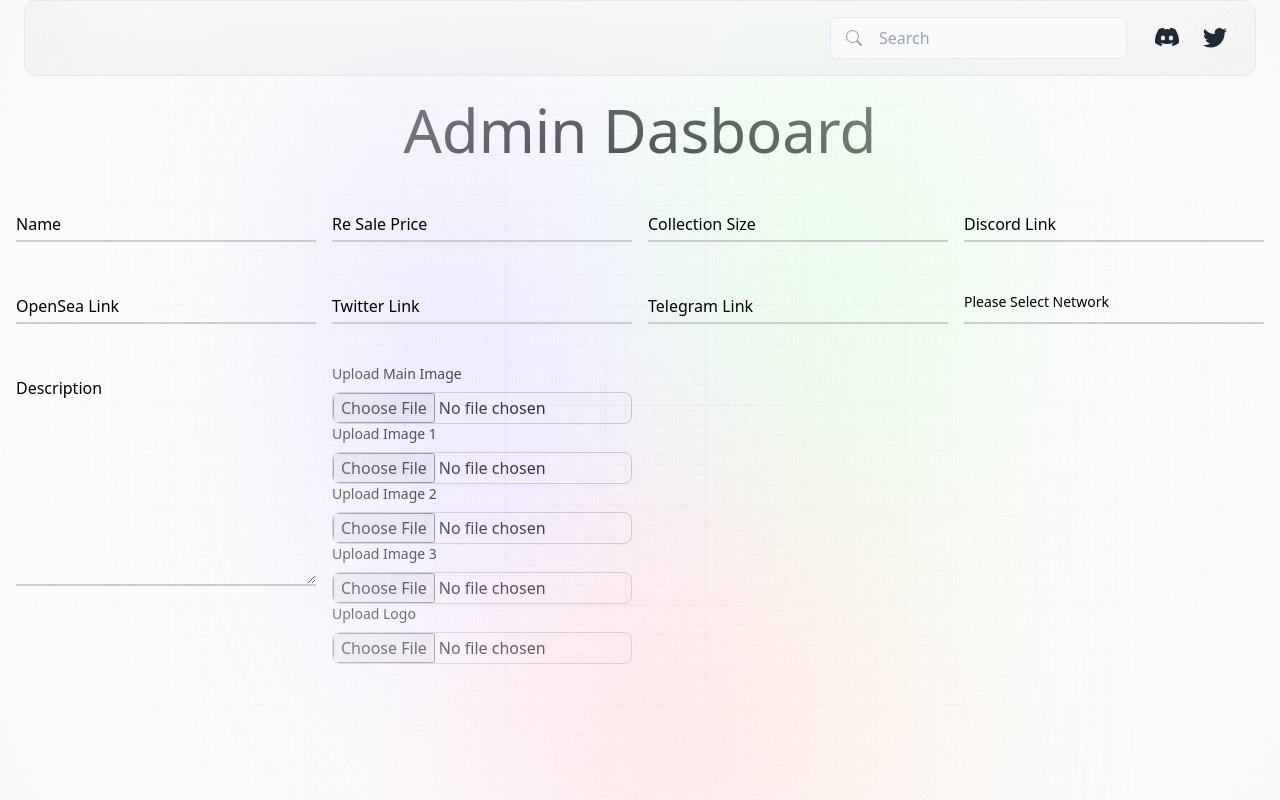
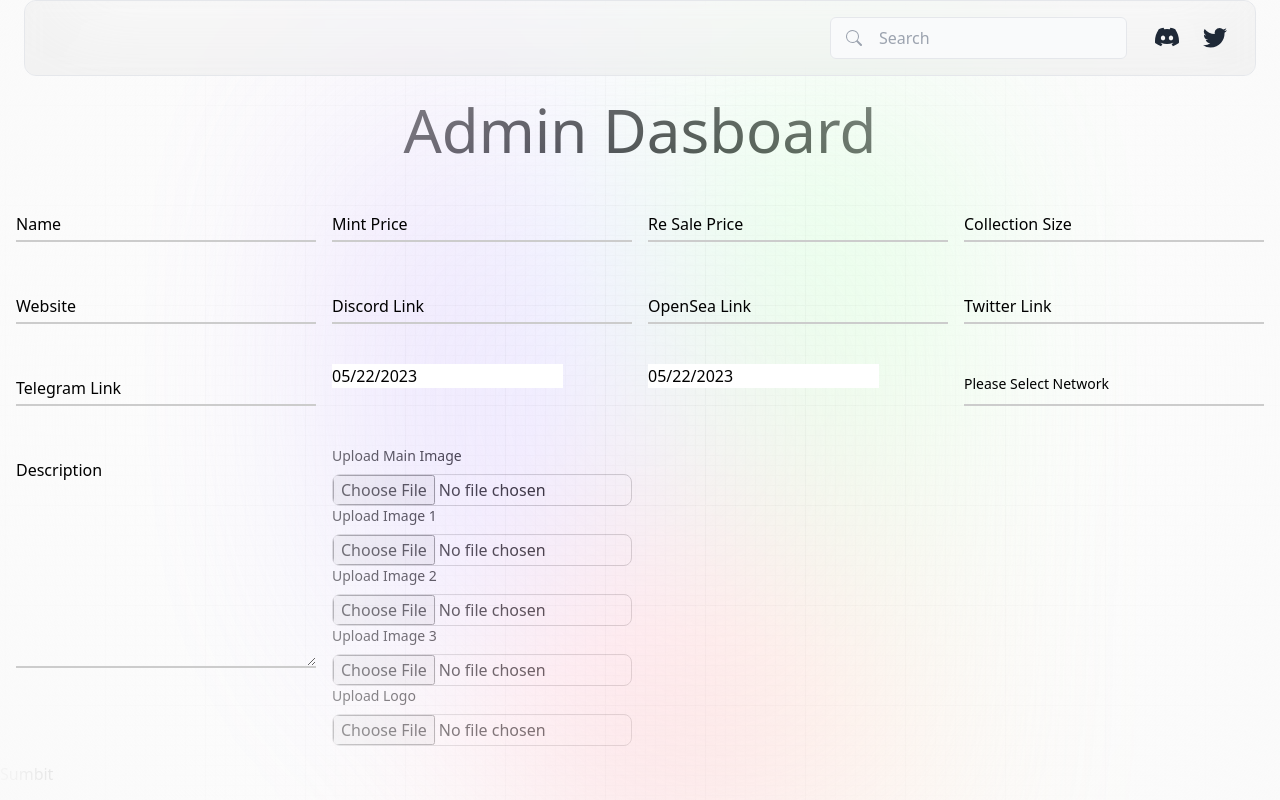
Before and after one commit to Decentralized-Brains/NFT-MINT-HUB, a Next.js app: page /admin in a window 1280 px wide. Built offline with nearby package versions, Linux system fonts and the light colour scheme.

Commit message:
working on bcknd

```diff
--- a/app/admin/page.jsx
+++ b/app/admin/page.jsx
@@ -1,10 +1,81 @@
 'use client'
 import React from 'react'
+import { useState } from 'react'
+import DatePicker from "react-datepicker";
+import "react-datepicker/dist/react-datepicker.css";
+
+
 
 function Admin() {
+  const [inputs, setInputs] = useState(null);
+  const [file, setFile]  = useState(null);
+  const [startDate, setStartDate] = useState(new Date());
+  const [endDate, setEndDate] = useState(new Date());
+
+  const handlePhotos = (event) => {
+    const name = event.target.name
+    setFile({ ...file, [name]: event.target.files[0] });
+  }
+
   const handeSubmit = (event) => {
     console.log(event.target.value)
+    const name = event.target.name;
+    const value = event.target.value
+    setInputs({...inputs, [name]:value})
   }
+
+  const postData=async(event)=>{
+    try {
+      const formData = new FormData()
+      formData.append("name",inputs.name)
+      formData.append("description",inputs.description)
+      formData.append("startDate",inputs.startDate)
+      formData.append("endDate",inputs.endDate)
+      formData.append("platform",inputs.platform)
+      formData.append("mintPrice",inputs.mintPrice)
+      formData.append("reSalePrice",inputs.reSaleprice)
+      formData.append("collectionSize",inputs.collectionSize)
+      formData.append("website",inputs.website)
+      formData.append("discordLink",inputs.discordLink)
+      formData.append("twitterLink",inputs.twitterLink)
+      formData.append("telegramLink",inputs.telegramLink)
+      formData.append("logo",file.logo)
+      formData.append("mainImage",file.mainImage)
+      formData.append("image1",file.image1)
+      formData.append("image2",file.image2)
+      formData.append("image3",file.image3)
+
+
+      const response = await fetch("/api/get-data", {
+        method: "POST",
+        body:formData
+        // body: JSON.stringify({
+          // name:inputs.name,
+          // description:inputs.description,
+          // startDate:startDate,
+          // endDate:endDate,
+          // platform:inputs.platform,
+          // mintPrice:inputs.mintPrice,
+          // reSaleprice: inputs.reSaleprice,
+          // collectionSize:inputs.collectionSize,
+          // website:inputs.website,
+          // discordLink:inputs.discordLink,
+          // twitterLink:inputs.twitterLink,
+          // telegramLink:inputs.telegramLink,
+          // openSeaLink:inputs.openSeaLink,
+          // logo:file.logo,
+          // mainImage:file.mainImage,
+          // image1:file.image1,
+          // image2:file.image2,
+          // image3:file.image3
+        // }),
+      });
+      console.log(response)
+    } catch (error) {
+      console.log(error);
+  }
+}
+
   return (
     <div className="admin-panel">
       <div className='w-[100%]'>
@@ -31,7 +102,22 @@ function Admin() {
             <div className="relative z-0 w-full mb-6 group">
               <input
                 type="number"
-                name="price"
+                name="mintPrice"
+                className="placeholder-transparent focus:placeholder-gray-500 block py-2.5 px-0 w-full text-sm text-black bg-transparent border-0 border-b-2 border-[#cccccc] appearance-none dark:text-black  dark:focus:border-[#FCC607] focus:outline-none focus:ring-0 focus:border-[#FCC607] peer"
+                placeholder="0.1 ..."
+                onChange={handeSubmit}
+              />
+              <label
+                htmlFor="floating_first_name"
+                className="peer-focus:font-medium absolute text-base text-black  duration-300 transform -translate-y-6 scale-75 top-3 -z-10 origin-[0] peer-focus:left-0 peer-focus:text-[#FCC607] peer-focus:dark:text-[#FCC607] peer-placeholder-shown:scale-100 peer-placeholder-shown:translate-y-0 peer-focus:scale-75 peer-focus:-translate-y-6"
+              >
+                Mint Price
+              </label>
+            </div>
+            <div className="relative z-0 w-full mb-6 group">
+              <input
+                type="number"
+                name="reSalePrice"
                 className="placeholder-transparent focus:placeholder-gray-500 block py-2.5 px-0 w-full text-sm text-black bg-transparent border-0 border-b-2 border-[#cccccc] appearance-none dark:text-black  dark:focus:border-[#FCC607] focus:outline-none focus:ring-0 focus:border-[#FCC607] peer"
                 placeholder="0.1 ..."
                 onChange={handeSubmit}
@@ -61,6 +147,21 @@ function Admin() {
             <div className="relative z-0 w-full mb-6 group">
               <input
                 type="text"
+                name="website"
+                className="placeholder-transparent focus:placeholder-gray-500 block py-2.5 px-0 w-full text-sm text-black bg-transparent border-0 border-b-2 border-[#cccccc] appearance-none dark:text-black  dark:focus:border-[#FCC607] focus:outline-none focus:ring-0 focus:border-[#FCC607] peer"
+                placeholder="http://"
+                onChange={handeSubmit}
+              />
+              <label
+                htmlFor="floating_first_name"
+                className="peer-focus:font-medium absolute text-base text-black  duration-300 transform -translate-y-6 scale-75 top-3 -z-10 origin-[0] peer-focus:left-0 peer-focus:text-[#FCC607] peer-focus:dark:text-[#FCC607] peer-placeholder-shown:scale-100 peer-placeholder-shown:translate-y-0 peer-focus:scale-75 peer-focus:-translate-y-6"
+              >
+                Website
+              </label>
+            </div>
+            <div className="relative z-0 w-full mb-6 group">
+              <input
+                type="text"
                 name="discordLink"
                 className="placeholder-transparent focus:placeholder-gray-500 block py-2.5 px-0 w-full text-sm text-black bg-transparent border-0 border-b-2 border-[#cccccc] appearance-none dark:text-black  dark:focus:border-[#FCC607] focus:outline-none focus:ring-0 focus:border-[#FCC607] peer"
                 placeholder="http://"
@@ -76,7 +177,7 @@ function Admin() {
             <div className="relative z-0 w-full mb-6 group">
               <input
                 type="text"
-                name="openseaLink"
+                name="openSeaLink"
                 className="placeholder-transparent focus:placeholder-gray-500 block py-2.5 px-0 w-full text-sm text-black bg-transparent border-0 border-b-2 border-[#cccccc] appearance-none dark:text-black  dark:focus:border-[#FCC607] focus:outline-none focus:ring-0 focus:border-[#FCC607] peer"
                 placeholder="http://"
                 onChange={handeSubmit}
@@ -119,9 +220,17 @@ function Admin() {
               </label>
             </div>
             <div className="relative z-0 w-full mb-6 group">
+             <DatePicker name='startDate' selected={startDate} onChange={(date) => setStartDate(date)} />
+            </div>
+
+            <div className="relative z-0 w-full mb-6 group">
+             <DatePicker name='endDate' selected={endDate} onChange={(date) => setEndDate(date)} />
+            </div>
+
+            <div className="relative z-0 w-full mb-6 group">
               <select
                 onChange={handeSubmit}
-                name="chains"
+                name="platform"
                 className="placeholder-transparent focus:placeholder-gray-500 block py-2.5 px-0 w-full text-sm text-black bg-transparent border-0 border-b-2 border-[#cccccc] appearance-none dark:text-black  dark:focus:border-[#FCC607] focus:outline-none focus:ring-0 focus:border-[#FCC607] peer"
               >
                 <option value="">Please Select Network</option>
@@ -164,7 +273,7 @@ function Admin() {
                   id="file_input"
                   type="file"
                   name='mainImage'
-
+                  onChange={handlePhotos}
                   accept="image/*,video/*"
                 />
               </div>
@@ -180,7 +289,7 @@ function Admin() {
                   id="file_input"
                   type="file"
                   name='image1'
-
+                  onChange={handlePhotos}
                   accept="image/*,video/*"
                 />
               </div>
@@ -196,7 +305,7 @@ function Admin() {
                   id="file_input"
                   type="file"
                   name='image2'
-
+                  onChange={handlePhotos}
                   accept="image/*,video/*"
                 />
               </div>
@@ -212,6 +321,7 @@ function Admin() {
                   id="file_input"
                   type="file"
                   name='image3'
+                  onChange={handlePhotos}
                   accept="image/*,video/*"
                 />
               </div>
@@ -227,12 +337,17 @@ function Admin() {
                   id="file_input"
                   type="file"
                   name='logo'
+                  onChange={handlePhotos}
                   accept="image/*,video/*"
                 />
               </div>
             </div>
           </div>
+
         </form>
+        <div>
+          <button type='button' onClick={postData}>Sumbit</button>
+          </div>
       </div>
       <div>
       </div>
--- /dev/null
+++ b/app/api/get-data/route.js
@@ -0,0 +1,12 @@
+import { connectToDB } from "@middleware/connectDB.js";
+import Collection from "@models/tokens";
+
+export const POST = async (request,res) => {
+  try {
+    const response = await request.formData()
+    console.log(response.get('mainImage'))
+    return new Response(JSON.stringify({name:""}), { status: 200 });
+  } catch (error) {
+    console.log(error);
+  }
+};
--- a/app/api/new/route.js
+++ /dev/null
@@ -1,13 +0,0 @@
-import { connectToDB } from "@middleware/connectDB.js"
-import CollectionModel from "@models/Collections"
-
-export const GET = async (request) => {
-    try {
-        await connectToDB();
-        const newCollection = new CollectionModel({name:"Alfaz"})
-        await newCollection.save()
-        return new Response({ status: 200 })
-    } catch (error) {
-        return new Response(error, { status: 500 })
-    }
-}
--- /dev/null
+++ b/app/api/send-data/route.js
@@ -0,0 +1,12 @@
+import { connectToDB } from "@middleware/connectDB.js";
+import Collection from "@models/tokens";
+
+export const GET = async (request) => {
+  try {
+    await connectToDB();
+    const response = await Collection.find({}); // Call find() on the instantiated model
+    return new Response(JSON.stringify(response), { status: 200 });
+  } catch (error) {
+    console.log(error);
+  }
+};
--- a/app/page.jsx
+++ b/app/page.jsx
@@ -11,12 +11,6 @@ const Home = () => {
       <div className="md:ml-2 w-full">
         <TopFilter />
         <Card />
-        <Card />
-        <Card />
-        <Card />
-        <Card />
-        <Card />
-        <Card />
       </div>
     </div>
   );
--- a/models/Collections.js
+++ b/models/tokens.js
@@ -7,6 +7,7 @@ const CollectionShema = new Schema({
     description: {
         type: String,
     },
+
     startDate: {
         type: String
     },
@@ -25,6 +26,18 @@ const CollectionShema = new Schema({
     collectionSize: {
         type: Number
     },
+    descordLink:{
+        type: String
+    },
+    openSeaLink:{
+        type: String
+    },
+    telegramLink:{
+        type: String
+    },
+    twitterLink:{
+        type: String
+    },
     logo: {
         type: String
     },
@@ -42,5 +55,6 @@ const CollectionShema = new Schema({
     }
 })
 
-const CollectionModel = models.collection || mongoose.model("collection", CollectionShema);
-export default CollectionModel;
+const Collection = models.Collection || mongoose.model("Collection", CollectionShema);
+
+export default Collection;
--- a/package.json
+++ b/package.json
@@ -20,6 +20,7 @@
     "next-auth": "^4.22.1",
     "postcss": "8.4.23",
     "react": "18.2.0",
+    "react-datepicker": "^4.11.0",
     "react-dom": "18.2.0",
     "react-icons": "^4.8.0",
     "supports-color": "^8.1.1",
```
Also changed, not shown: components/Card.jsx (+40 -25 lines), 1 other file (tests, documents, lock files or other folders).
